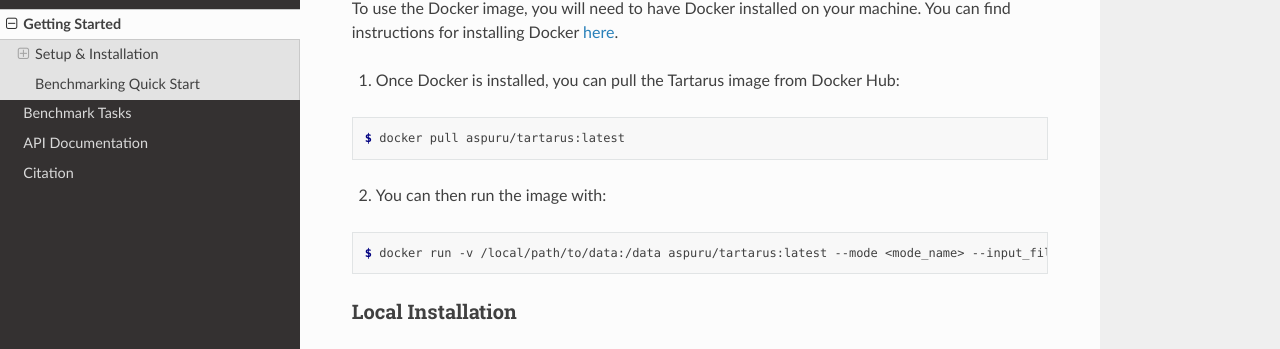
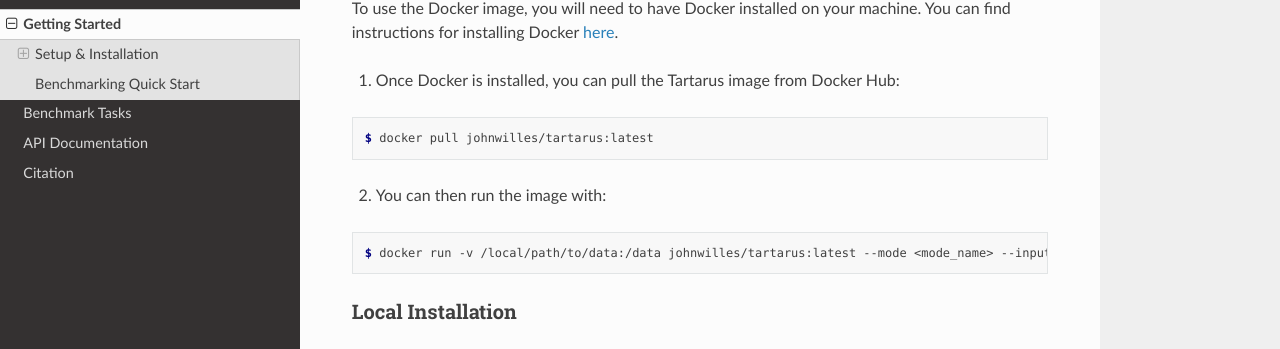
Before and after one commit to aspuru-guzik-group/Tartarus, a Sphinx documentation site: the page built from docs/getting_started.rst, in a window 1280 px wide and 1400 px high, scrolled down 260 px. Shown: the part 129-478 px from the top of the window. Built offline with Sphinx 7.4.7 and the Read the Docs theme 2.0.0, drawn with Linux system fonts in a browser that asks for light colours; some of the changed text lies outside the part shown.

Commit message:
Update image paths

```diff
--- a/docs/getting_started.rst
+++ b/docs/getting_started.rst
@@ -17,13 +17,13 @@
 
 .. code-block:: console
 
-    $ docker pull aspuru/tartarus:latest
+    $ docker pull johnwilles/tartarus:latest
 
 2. You can then run the image with:
 
 .. code-block:: console
 
-    $ docker run -v /local/path/to/data:/data aspuru/tartarus:latest --mode <mode_name> --input_filename <input_filename>
+    $ docker run -v /local/path/to/data:/data johnwilles/tartarus:latest --mode <mode_name> --input_filename <input_filename>
 
 Local Installation
 ******************
@@ -79,7 +79,7 @@
 
 .. code-block:: console
 
-    $ docker run -v /local/path/to/data:/data aspuru/tartarus:latest --mode <mode_name> --input_filename <input_filename>
+    $ docker run -v /local/path/to/data:/data johnwilles/tartarus:latest --mode <mode_name> --input_filename <input_filename>
 
 The Docker ``-v`` flag mounts the local directory ``/local/path/to/data`` to the Docker container's ``/data`` directory. This allows Tartarus to access the data inside the container. The benchmarking script exposes the following configuration flags:
 
```
Also changed, not shown: README.md (+1 -1 lines), 1 other file.
